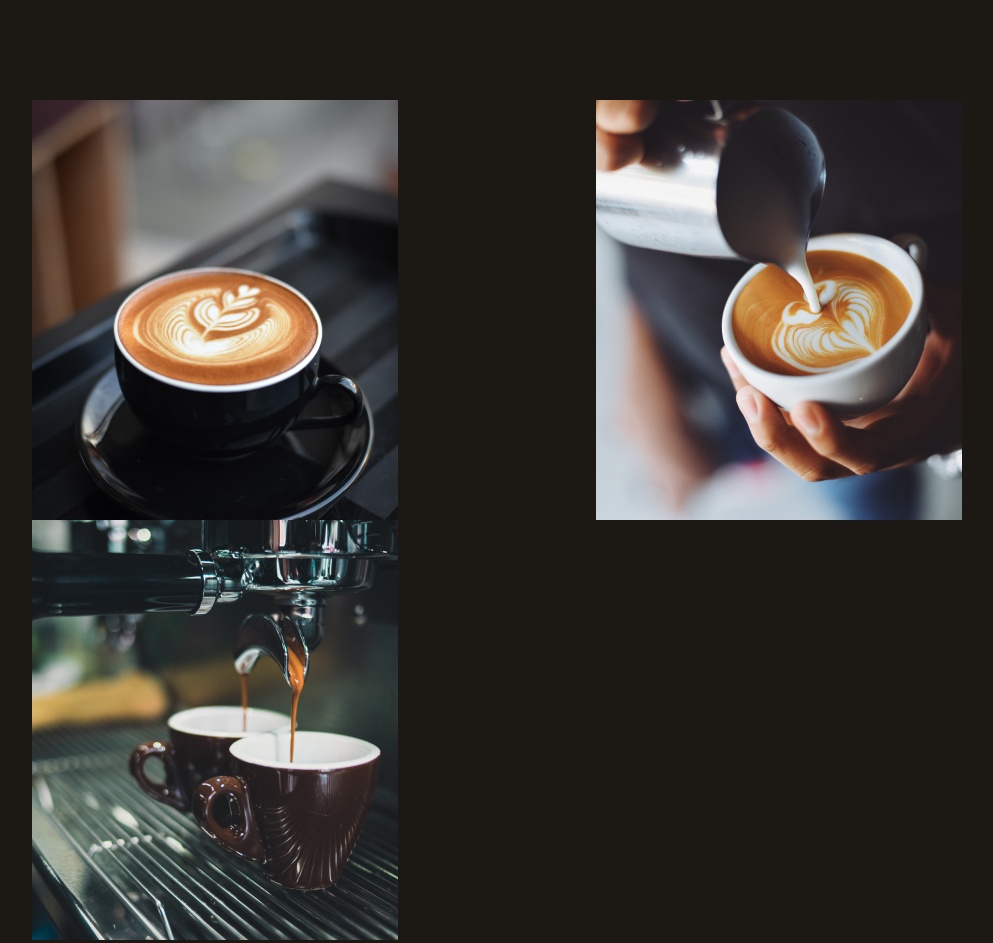
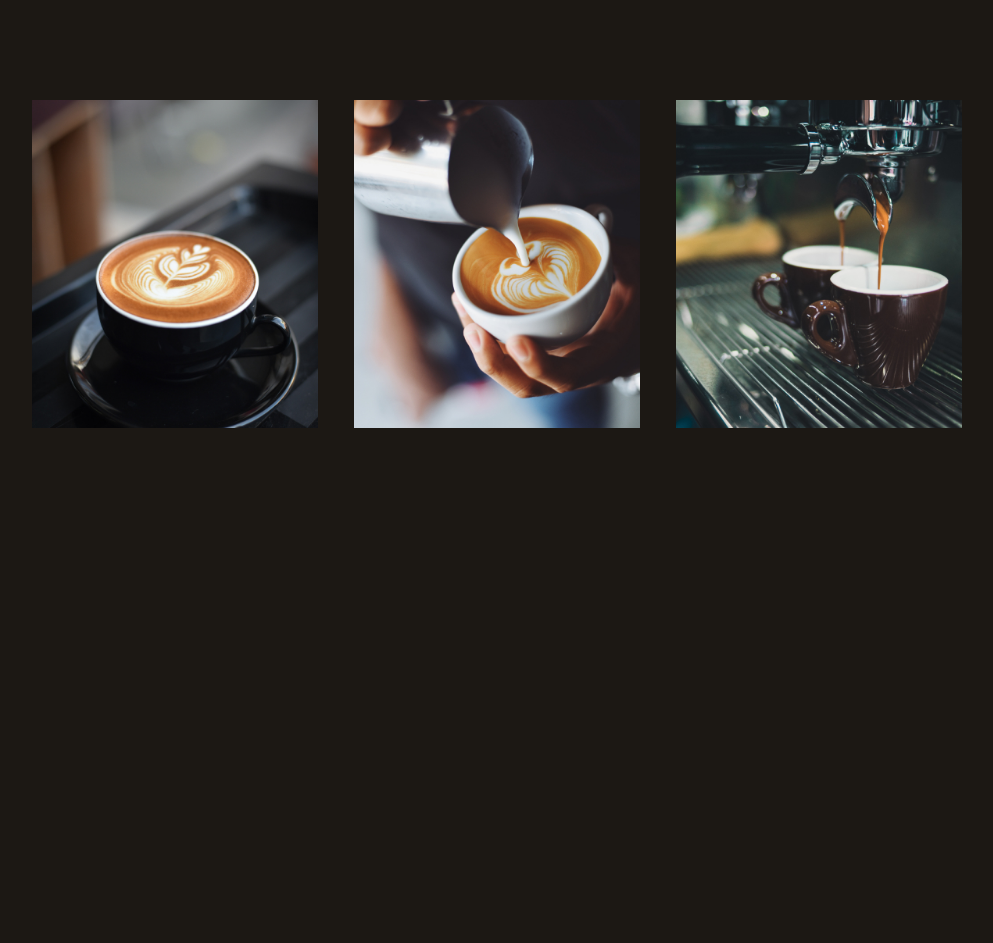
Before and after one commit to mir312/class.work-5, a plain HTML site: page index.html in a window 1280 px wide. Shown: the whole page, without its empty margins (143-1136 px from the left). Drawn offline with Linux system fonts and the light colour scheme.

Commit message:
css for cards sec

```diff
--- a/css/style.css
+++ b/css/style.css
@@ -93,3 +93,6 @@ line-height: 62px;
 	flex-wrap: wrap;
 	justify-content: space-between;
 }
+.card_img{
+	width: calc((100% - 72px) / 3);
+}
--- a/index.html
+++ b/index.html
@@ -20,9 +20,9 @@
 	<section class="cards">
 		<div class="container">
 			<div class="cards_img flex">
-			<div class="cards_img"><img src="img/img-1.jpg" alt=""></div>
-			<div class="cards_img"><img src="img/img-2.jpg" alt=""></div>
-			<div class="cards_img"><img src="img/img-3.jpg" alt=""></div>
+			<div class="card_img"><img src="img/img-1.jpg" alt=""></div>
+			<div class="card_img"><img src="img/img-2.jpg" alt=""></div>
+			<div class="card_img"><img src="img/img-3.jpg" alt=""></div>
 		</div>
 		</div>
 	</section>
```
